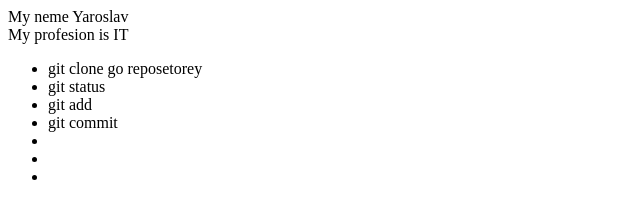
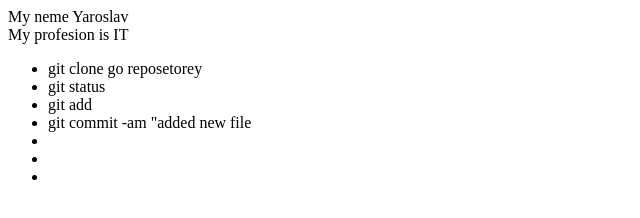
Before and after one commit to Yasya9398/git-leson, a plain HTML site: page index.html in a window 1280 px wide. Shown: the whole page, without its empty margins (0-640 px from the left). Drawn offline with Linux system fonts and the light colour scheme.

```diff
--- a/index.html
+++ b/index.html
@@ -13,7 +13,7 @@
         <li>git clone go reposetorey</li>
         <li>git status</li>
         <li>git add</li>
-        <li> git commit</li>
+        <li> git commit -am "added new file </li>
         <li></li>
         <li></li>
         <li></li>
```
